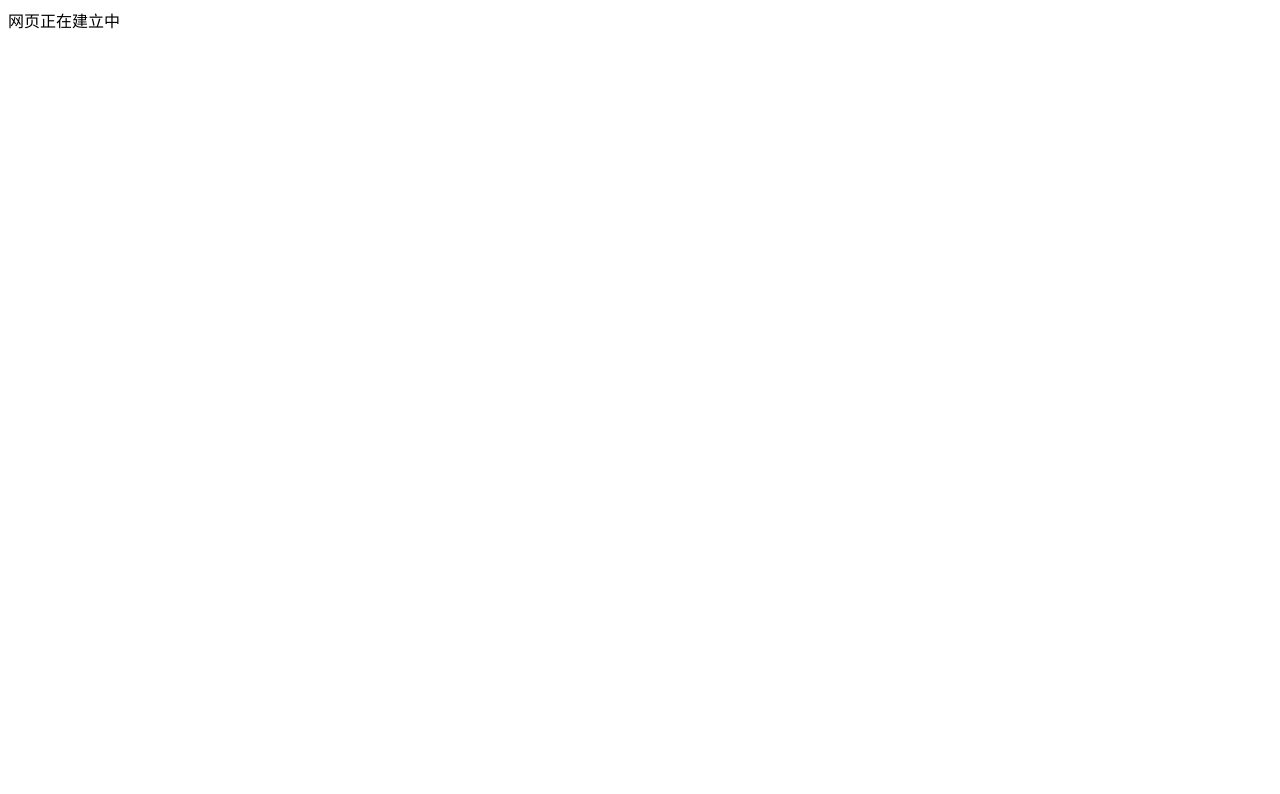
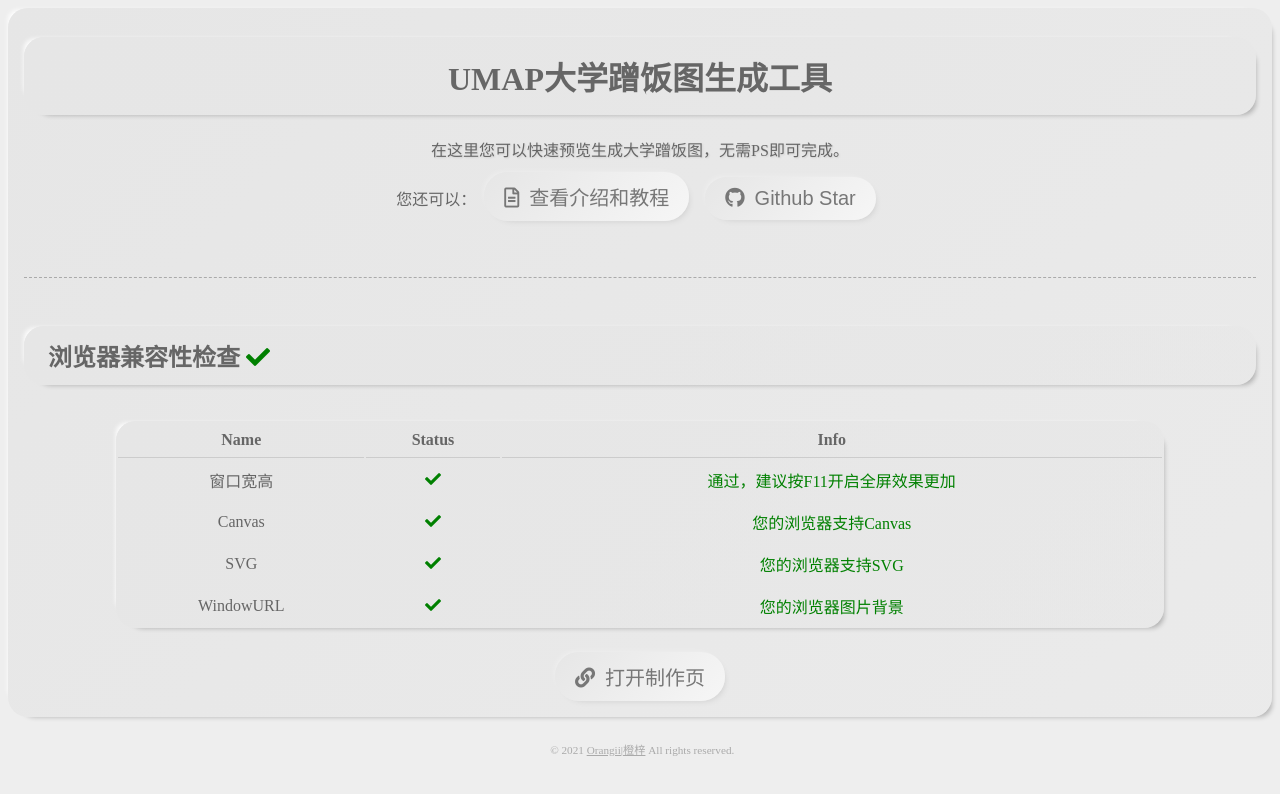
Before and after one commit to Jiaocz/UMAP, a plain HTML site: page index.html in a window 1280 px wide. Drawn offline with nearby package versions, Linux system fonts and the light colour scheme.

Commit message:
Add Browser Check

```diff
--- /dev/null
+++ b/css/index.css
@@ -0,0 +1,187 @@
+body {
+    background-color: #eee;
+}
+
+hr {
+    margin: 48px 0;
+    border: 0;
+    border-top: 1px dashed #aaa;
+}
+
+#main {
+  color: #666;
+  border-radius: 20px;
+  background: linear-gradient(
+    135deg,
+    rgba(230, 230, 230, 1.5) 0%,
+    rgba(231, 231, 231, 0.5) 100%
+  );
+  box-shadow: -10px -8px 5px -10px rgba(255, 255, 255, 1),
+    7px 7px 5px -7px rgba(0, 0, 0, 0.25);
+  padding: 0.5em 1em;
+  margin-bottom: 1.5em;
+}
+
+#main > *:not('hr') {
+    margin: 50px 15px;
+}
+
+#main > *:first-child {
+    margin-top: 10px;
+}
+
+#main header{
+    text-align: center;
+}
+
+#main h1 {
+  color: #666;
+  border-radius: 20px;
+  background: linear-gradient(
+    135deg,
+    rgba(230, 230, 230, 1.5) 0%,
+    rgba(231, 231, 231, 0.5) 100%
+  );
+  box-shadow: -10px -8px 5px -10px rgba(255, 255, 255, 1),
+    7px 7px 5px -7px rgba(0, 0, 0, 0.25);
+  padding: 0.5em 1em;
+}
+
+#main p {
+    text-shadow: 1px 1px 2px rgba(0, 0, 0, 0.1);
+    margin: 0.2em 1em;
+}
+
+#main button,
+#main .button {
+  margin: 8px;
+  padding: 10px 20px;
+  border: 0;
+  display: inline;
+  outline: none;
+  border-radius: 24px;
+  font-size: 20px;
+  font-weight: normal;
+  color: #777;
+  background: linear-gradient(
+    135deg,
+    rgba(230, 230, 230, 1) 0%,
+    rgba(246, 246, 246, 1) 100%
+  );
+  box-shadow: -4px -4px 10px -8px rgba(255, 255, 255, 1),
+    4px 4px 10px -8px rgba(0, 0, 0, 0.3);
+
+  transition: box-shadow 0.15s linear;
+}
+
+#main button:hover,
+#main .button {
+  box-shadow: -4px -4px 10px -8px rgba(255, 255, 255, 0.3),
+    4px 4px 10px -8px rgba(0, 0, 0, 0.8);
+}
+
+#main button:active,
+#main .button:active {
+  box-shadow: -4px -4px 10px -8px rgba(255, 255, 255, 1) inset,
+    4px 4px 10px -8px rgba(0, 0, 0, 0.3) inset;
+}
+
+#main button > i {
+    margin-right: 0.5em;
+}
+
+#main a {
+    text-decoration: none;
+    cursor: pointer;
+}
+
+#main #table{
+    display: flex;
+    flex-direction: column;
+    justify-content: center;
+    align-items: center;
+}
+
+#main table{
+    margin: 1em;
+    width: 85%;
+    text-align: center;
+
+    border-radius: 20px;
+    background: linear-gradient(
+    135deg,
+    rgba(230, 230, 230, 1.5) 0%,
+    rgba(231, 231, 231, 0.5) 100%
+  );
+    box-shadow: -10px -8px 5px -10px rgba(255, 255, 255, 1),
+    7px 7px 5px -7px rgba(0, 0, 0, 0.25);
+}
+
+#main table > tbody{
+    min-width: 800;
+}
+
+#main table tr:first-child td,
+#main table tr:first-child th{
+    border-bottom: 1px #ccc solid;
+}
+
+#main table th,
+#main table td {
+    padding: 0.5em 0.3em;
+}
+
+.loading{
+    animation: loading 1s linear infinite;
+}
+
+@keyframes loading {
+    from {
+        transform: rotate(0deg);
+    }
+    to {
+        transform: rotate(360deg);
+    }
+}
+
+.green {
+    color: green;
+}
+
+.red {
+    color: #c02c38;
+}
+
+.correct {
+    color: green;
+}
+
+.info {
+    color: #feba07;
+}
+
+.error {
+    color: #c02c38;
+}
+
+.fade-enter-from,
+.fade-leave-to {
+    opacity: 0;
+}
+
+.fade-enter-active,
+.fade-leave-active{
+    transition: all .3s ease;
+}
+
+footer {
+    width: 100%;
+    text-align: center;
+    margin: 0.2em;
+    color: #aaa;
+    font-size: 0.7em;
+}
+
+footer a{
+    color: inherit;
+}
--- a/index.html
+++ b/index.html
@@ -4,20 +4,50 @@
     <meta charset="UTF-8">
     <meta http-equiv="X-UA-Compatible" content="IE=edge">
     <meta name="viewport" content="width=device-width, initial-scale=1.0">
+    <link rel="shortcut icon" href="https://orangii.cn/favicon.ico" type="image/x-icon">
+    <link rel="stylesheet" href="./css/index.css">
+    <link href="https://cdn.bootcdn.net/ajax/libs/font-awesome/5.15.3/css/all.css" rel="stylesheet">
+    <script src="https://unpkg.com/vue@3.2.1"></script>
+    <script src="./js/index.js" defer></script>
     <title>UMAP - 一个大学蹭饭图生成器</title>
 </head>
 <body>
-    网页正在建立中
-    <!--
-        Todo: 浏览器检测
-        1. Canvas
-        2. Vue加载
-        3. jscolor加载
-        4. dom2image加载
-        5. FileSaver加载
-        6. event = event || window.event
-        7. windowURL = window.URL || window.webkitURL
-
-    -->
+    <div id="main">
+        <header>
+            <h1>UMAP大学蹭饭图生成工具</h1>
+            <p>在这里您可以快速预览生成大学蹭饭图，无需PS即可完成。</p>
+            您还可以：<a href="#" onclick="alert('未完成')"><button><i class="far fa-file-alt"></i>查看介绍和教程</button></a><button><i class="fab fa-github"></i>Github Star</button>
+        </header>
+        <hr />
+        <section id="BrowserCheck">
+            <h1>浏览器兼容性检查 <i class="fas fa-check green" v-show="BrowserCheckPassed"></i></h1>
+            <transition name="fade">
+                <p key="text" v-if="!BrowserCheckPassed">正在检查浏览器兼容性，待完成之后即可跳转至介绍 <i class="fas fa-sync loading"></i></p>
+            </transition>
+            <div id="table">
+                <table>
+                    <tr>
+                        <th>Name</th>
+                        <th>Status</th>
+                        <th>Info</th>
+                    </tr>
+                    <tr v-for="item in BrowserCheck">
+                        <td>{{item.name}}</td>
+                        <td>
+                            <i class="fas fa-sync loading" v-if="item.status == 'loading'"></i>
+                            <i class="fas fa-info info" v-if="item.status == 'info'"></i>
+                            <i class="fas fa-check green" v-if="item.status == true"></i>
+                            <i class="fas fa-times red" v-if="item.status == false"></i>
+                        </td>
+                        <td :class="item.class">{{item.info}}</td>
+                    </tr>
+                </table>
+                <transition name="fade">
+                    <a href="make.html" v-if="BrowserCheckPassed"><button><i class="fas fa-link"></i>打开制作页</button></a>
+                </transition>
+            </div>
+        </section>
+    </div>
+    <footer>&copy; 2021&nbsp;<a href="https://orangii.cn">Orangii|橙梓</a> All rights reserved.</footer>
 </body>
 </html>
--- /dev/null
+++ b/js/index.js
@@ -0,0 +1,89 @@
+const app = Vue.createApp({
+    data() {
+        return {
+            BrowserCheck: [
+                {
+                    name:'窗口宽高',
+                    status: 'loading',
+                    info: '正在检测',
+                    class:'',
+                    check: function(){
+                        if(document.body.clientWidth < document.body.clientHeight || document.body.clientWidth < 800){
+                            this.status = 'info'
+                            this.info = '您的窗口尺寸过小或在使用手机，请调整浏览器尺寸并刷新重试'
+                            this.class = 'info'
+                        } else {
+                            this.status = true
+                            this.info = '通过，建议按F11开启全屏效果更加'
+                            this.class = 'correct'
+                        }
+                    },
+                },
+                {
+                    name:'Canvas',
+                    status: 'loading',
+                    info: '正在检测',
+                    class:'',
+                    check: function(){
+                        if(document.createElement('canvas').getContext('2d')){
+                            this.status = true
+                            this.info = '您的浏览器支持Canvas'
+                            this.class = 'correct'
+                        } else {
+                            this.status = 'info'
+                            this.info = '您的浏览器不支持Canvas，后续将不能绘制地图与信息间的引导线'
+                            this.class = 'info'
+                        }
+                    },
+                },
+                {
+                    name:'SVG',
+                    status: 'loading',
+                    info: '正在检测',
+                    class:'',
+                    check: function(){
+                        var SVG_NS = 'http://www.w3.org/2000/svg'
+                        if(document.createElementNS !== undefined && document.createElementNS(SVG_NS, 'svg').createSVGRect !== undefined) {
+                            this.status = true
+                            this.info = '您的浏览器支持SVG'
+                            this.class = 'correct'
+                        } else {
+                            this.status = false
+                            this.info = '您的浏览器不支持SVG，无法显示地图'
+                            this.class = 'error'
+                        }
+                    },
+                },
+                {
+                    name:'WindowURL',
+                    status: 'loading',
+                    info: '正在检测',
+                    class:'',
+                    check: function(){
+                        var windowURL = window.URL || window.webkitURL
+                        if(windowURL && windowURL.createObjectURL !== undefined && FileReader !== undefined){
+                            this.status = true
+                            this.info = '您的浏览器图片背景'
+                            this.class = 'correct'
+                        } else {
+                            this.status = 'info'
+                            this.info = '您的浏览器不图片背景'
+                            this.class = 'info'
+                        }
+                    },
+                },
+            ],
+            BrowserCheckPassed: false,
+        }
+    },
+    mounted: function() {
+        var passed = true
+        this.BrowserCheck.forEach((item) => {
+            item.check()
+            if(item.status === false) {
+                passed = false
+            }
+        })
+        this.BrowserCheckPassed = passed
+    },
+}).mount('#main');
```
